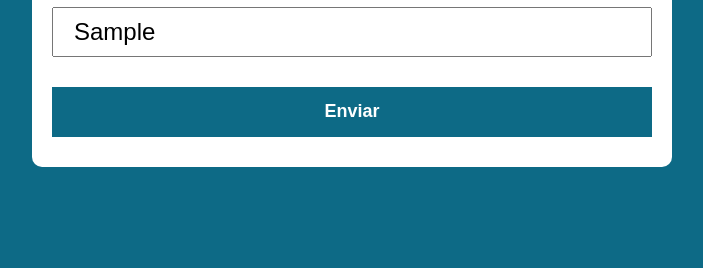
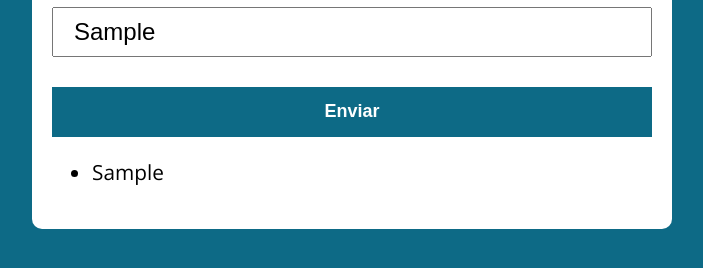
Before and after one commit to MarceloCarneiro100/lista-de-tarefas-javascript, a plain HTML site: page index.html in a window 1280 px wide. Both pictures are taken after typing "Sample" into the empty fields and a click on the button "Enviar". Shown: the part 162-430 px from the top of the page, without its empty margins (288-991 px from the left). Drawn offline with nearby package versions, Linux system fonts and the light colour scheme.

Commit message:
Exibindo a lista após enviar a tarefa

```diff
--- a/assets/js/main.js
+++ b/assets/js/main.js
@@ -2,12 +2,25 @@ function app() {
     const formulario = document.querySelector('.form');
     const inputTarefa = formulario.querySelector('.tarefa');
     const btn = formulario.querySelector('.btn');
+    const tarefasUl = document.querySelector('.tarefas');
+
+
+    function criaLi() {
+        const li = document.createElement('li');
+        return li;
+    }
+
+    function criaTarefas(input) {
+        const li = criaLi();
+        li.innerText = input;
+        tarefasUl.appendChild(li);
+    }
 
     btn.addEventListener('click', function (e) {
          e.preventDefault();
          const valor = inputTarefa.value.trim();
          if(!valor) return;
-         console.log(valor)
+         criaTarefas(valor);
     });
 }
 
--- a/index.html
+++ b/index.html
@@ -14,6 +14,7 @@
              <input type="text" class="tarefa" id="input-tarefa" placeholder="Insira sua tarefa">
              <button class="btn" id="btn-tarefa">Enviar</button>
         </form>
+        <ul class="tarefas"></ul>
     </section>
     <script src="./assets/js/main.js"></script>
 </body>
```
